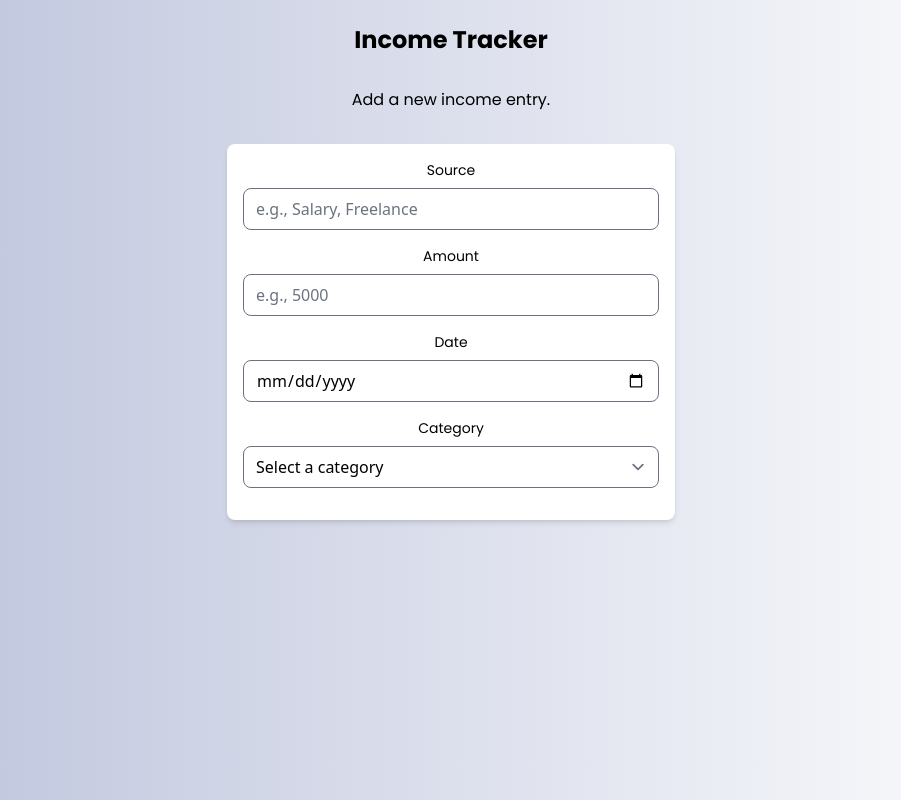
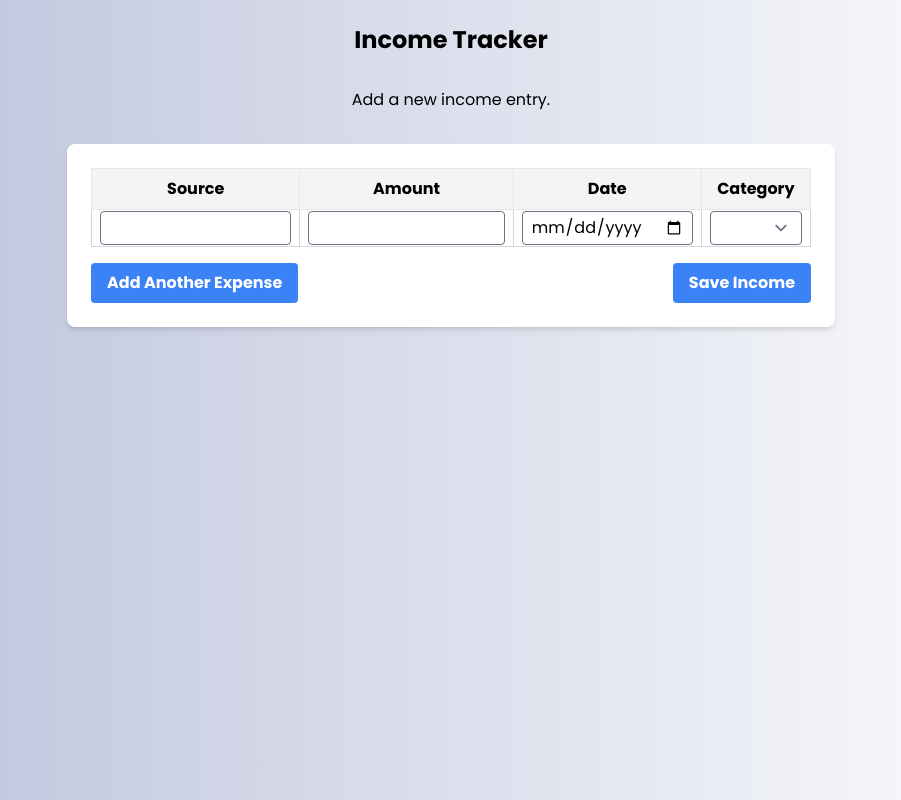
Before and after one commit to brajgon1/income_tracker, a React (Create React App) app: page / in a window 1280 px wide. Shown: the whole page, without its empty margins (189-1090 px from the left). Built offline with nearby package versions, Linux system fonts and the light colour scheme.

Commit message:
changed format

```diff
--- a/src/components/IncomeTracker.jsx
+++ b/src/components/IncomeTracker.jsx
@@ -1,31 +1,33 @@
 import React, { useState } from "react";
 
 export const IncomeTracker = () => {
-  const [income, setIncome] = useState([]);
-  const [formData, setFormData] = useState({
-    source: "",
-    amount: "",
-    date: "",
-    category: "",
-  });
+  const [rows, setRows] = useState([
+    { source: "", amount: "", date: "", category: "" },
+  ]);
 
-  const handleChange = (e) => {
-    setFormData({ ...formData, [e.target.name]: e.target.value });
+  const handleChange = (index, e) => {
+    const updatedRows = rows.map((row, i) =>
+      i === index ? { ...row, [e.target.name]: e.target.value } : row
+    );
+    setRows(updatedRows);
+  };
+
+  const handleAddRow = () => {
+    setRows([...rows, { source: "", amount: "", date: "", category: "" }]);
   };
 
   const handleSubmit = (e) => {
     e.preventDefault();
-    setIncome([...income, formData]);
-    setFormData({
-      source: "",
-      amount: "",
-      date: "",
-      category: "",
-    });
+    console.log("Income Data:", rows);
+    setRows([{ source: "", amount: "", date: "", category: "" }]);
+  };
+  const handleDeleteRow = (index) => {
+    const updatedRows = rows.filter((_, i) => i !== index);
+    setRows(updatedRows);
   };
 
   return (
-    <div className="min-h-screen bg-gradient-to-r from-frenchGray to-transparent h-32 w-full p-6">
+    <div className="min-h-screen font-poppins bg-gradient-to-r from-frenchGray to-transparent h-32 w-full p-6">
       <h1 className="text-2xl font-poppins font-bold text-center mb-4">
         Income Tracker
       </h1>
@@ -36,82 +38,83 @@ export const IncomeTracker = () => {
 
       <form
         onSubmit={handleSubmit}
-        className="bg-white p-4 rounded-lg shadow-md max-w-md mx-auto mb-6 mt-4"
+        className="bg-white p-6 rounded-lg shadow-md max-w-3xl mx-auto mb-6 mt-4"
       >
-        <div className="mb-4">
-          <label
-            className="block font-poppins text-sm font-medium mb-2"
-            htmlFor="source"
-          >
-            Source
-          </label>
+        <table className="table-auto w-full border-collapse border border-gray-200 ">
+          <thead>
+            <tr className="bg-gray-100 font-poppins">
+              <th className="border border-gray-200 p-2">Source</th>
+              <th className="border border-gray-200 p-2">Amount</th>
+              <th className="border border-gray-200 p-2">Date</th>
+              <th className="border border-gray-200 p-2">Category</th>
+            </tr>
+          </thead>
+          <tbody>
+            {rows.map((row, i) => (
+              <tr key={i}>
+                <td className="border border-gray-300 px-2 py1">
                   <input
                     type="text"
-            id="source"
                     name="source"
-            value={formData.source}
-            onChange={handleChange}
-            className="w-full px-3 py-2 border rounded-lg focus:outline-none focus:ring-2 focus:ring-blue-500"
-            placeholder="e.g., Salary, Freelance"
+                    value={row.source}
+                    onChange={(e) => handleChange(i, e)}
+                    className="w-full px-2 py-1 border rounded"
                     required
                   />
-        </div>
-        <div className="mb-4">
-          <label
-            className="block font-poppins text-sm font-medium mb-2"
-            htmlFor="amount"
-          >
-            Amount
-          </label>
+                </td>
+                <td className="border border-gray-300 px-2 py1">
                   <input
                     type="number"
-            id="amount"
                     name="amount"
-            value={formData.amount}
-            onChange={handleChange}
-            className="w-full px-3 py-2 border rounded-lg focus:outline-none focus:ring-2 focus:ring-blue-500"
-            placeholder="e.g., 5000"
+                    value={row.amount}
+                    onChange={(e) => handleChange(i, e)}
+                    className="w-full px-2 py-1 border rounded"
                     required
                   />
-        </div>
-
-        <div className="mb-4">
-          <label
-            className="block font-poppins text-sm font-medium mb-2"
-            htmlFor="date"
-          >
-            Date
-          </label>
+                </td>
+                <td className="border border-gray-300 px-2 py1">
                   <input
                     type="date"
-            id="date"
                     name="date"
-            value={formData.date}
-            onChange={handleChange}
-            className="w-full px-3 py-2 border rounded-lg focus:outline-none focus:ring-2 focus:ring-blue-400"
+                    value={row.date}
+                    onChange={(e) => handleChange(i, e)}
+                    className="w-full px-2 py-1 border rounded"
                     required
                   />
-        </div>
-        <div className="mb-4">
-          <label
-            className="block font-poppins text-sm font-medium mb-2"
-            htmlFor="category"
-          >
-            Category
-          </label>
+                </td>
+                <td className="border border-gray-300 px-2 py1">
                   <select
-            id="category"
                     name="category"
-            value={formData.category}
-            onChange={handleChange}
-            className="w-full px-3 py-2 border rounded-lg focus:outline-none focus:ring-2 focus:ring-blue-500"
+                    value={row.category}
+                    onChange={(e) => handleChange(i, e)}
+                    className="w-full px-2 py-1 border rounded"
                     required
                   >
-            <option value="">Select a category</option>
+                    <option value=""></option>
                     <option value="business">Business</option>
                     <option value="personal">Personal</option>
                     <option value="investment">Investment</option>
                   </select>
+                </td>
+              </tr>
+            ))}
+          </tbody>
+        </table>
+
+        <div className="flex justify-between mt-4">
+          <button
+            type="button"
+            onClick={handleAddRow}
+            className="bg-blue-500 hover:bg-blue-700 text-white font-bold py-2 px-4 rounded"
+          >
+            Add Another Expense
+          </button>
+          <button
+            type="submit"
+            className="bg-blue-500 hover:bg-blue-700 text-white font-bold py-2 px-4 rounded"
+          >
+            Save Income
+          </button>
         </div>
       </form>
     </div>
```
Lines whose indentation alone changed are shown as unchanged.
